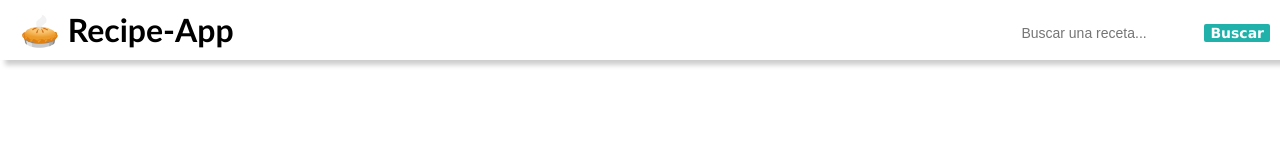
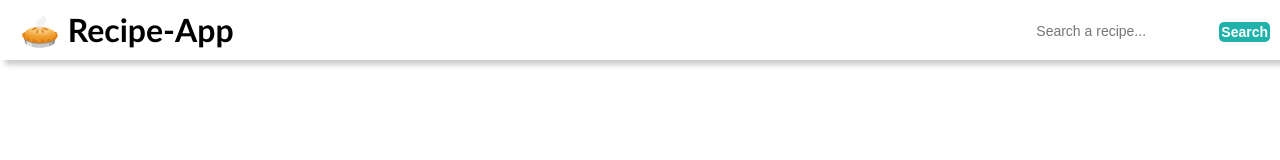
Before and after one commit to juanPedroBasualdo/recipe-app-js, a React (Vite) app in the folder recipe-app/: page / in a window 1280 px wide. Shown: the top 160 px of the page. Built offline with nearby package versions, Linux system fonts and the light colour scheme.

Commit message:
Cambiado el idioma en los componentes para dar coherencia a la aplicación

```diff
--- a/recipe-app/src/components/Search.jsx
+++ b/recipe-app/src/components/Search.jsx
@@ -23,14 +23,14 @@ export default function Search({ recipeData, setData }) {
     <div className={styles.searchbox}>
       <form onSubmit={(e) => handleSearch(e)}>
         <button className={styles.searchbutton} type="submit">
-          Buscar
+          Search
         </button>
         <input
           className={styles.searchinput}
           type="text"
           value={query}
           onChange={(e) => setQuery(e.target.value)}
-          placeholder="Buscar una receta..."
+          placeholder="Search a recipe..."
         />
       </form>
     </div>
--- a/recipe-app/src/components/search.module.css
+++ b/recipe-app/src/components/search.module.css
@@ -16,9 +16,9 @@
 
 .searchbutton {
   border: none;
-  border-radius: 2px;
-  font-weight: bold;
-  font-family: Verdana, Geneva, Tahoma, sans-serif;
+  border-radius: 5px;
+  padding: 2px;
+  font-weight: 600;
   color: white;
   background-color: lightseagreen;
   transition:
```
Also changed, not shown: recipe-app/index.html (+9 -3 lines).
